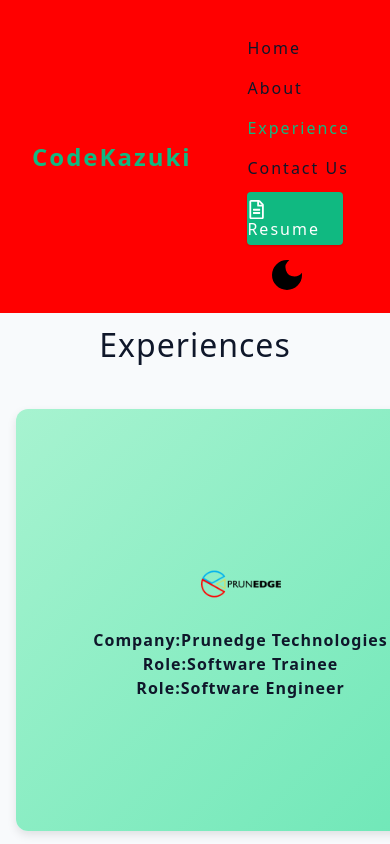
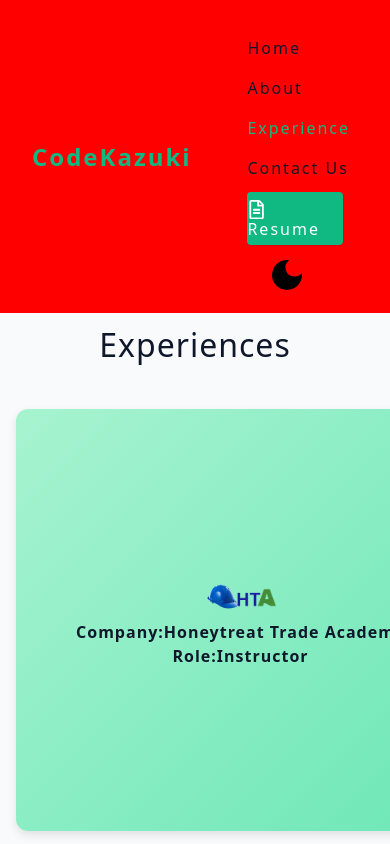
Before and after one commit to Codekazuki/devKazuki, a React (Vite) app: page /experience in a window 390 px wide. Shown: the top 844 px of the page. Built offline with nearby package versions, Linux system fonts and the light colour scheme.

Commit message:
starting responsiveness

```diff
--- a/src/assets/data.js
+++ b/src/assets/data.js
@@ -1,4 +1,10 @@
 export const recentCompany = [
+  {
+    name: "Honeytreat Trade Academy",
+    id: 5,
+    role: "Instructor",
+    image: "HONEY.png",
+  },
   {
     name: "Prunedge Technologies",
     id: 1,
```
Also changed, not shown: public/HONEY.png (added).
